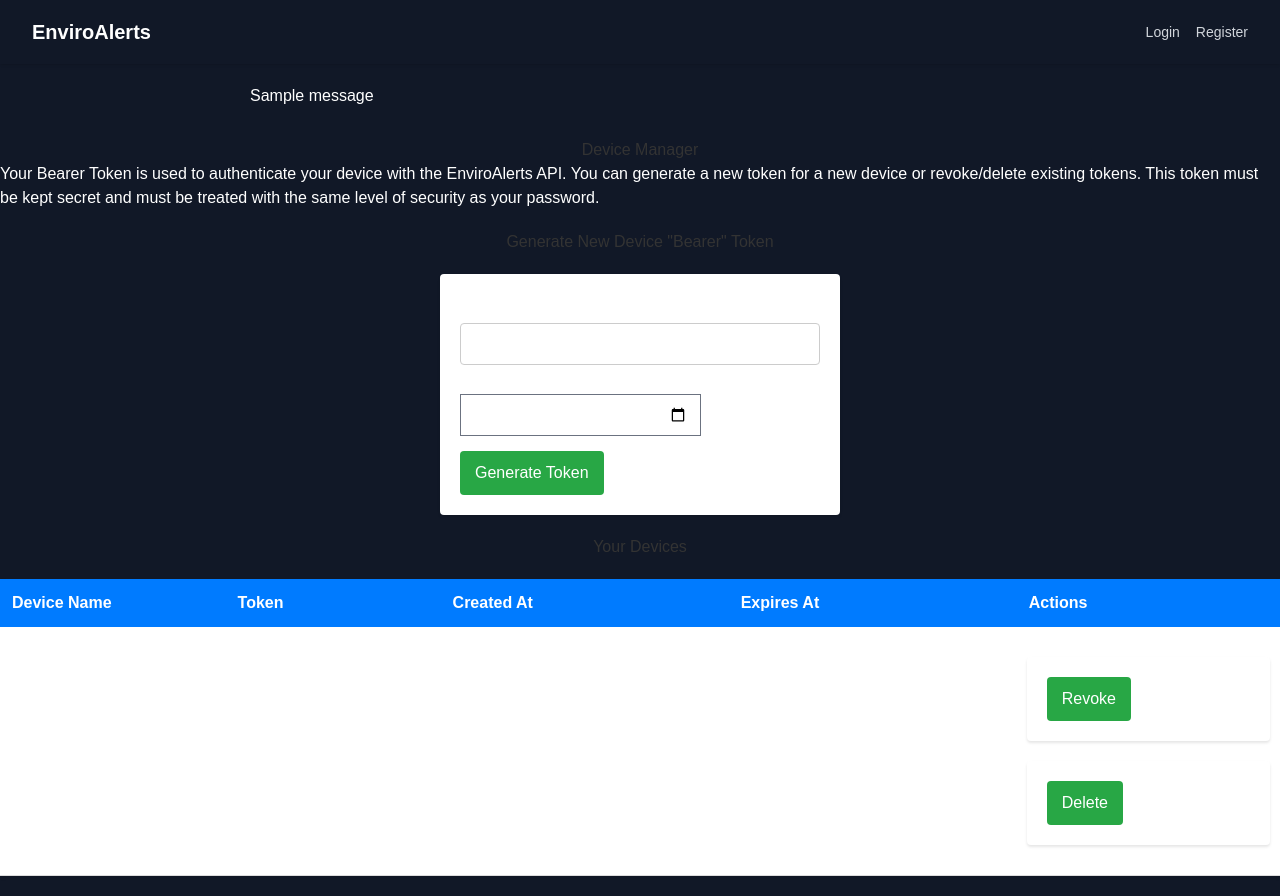
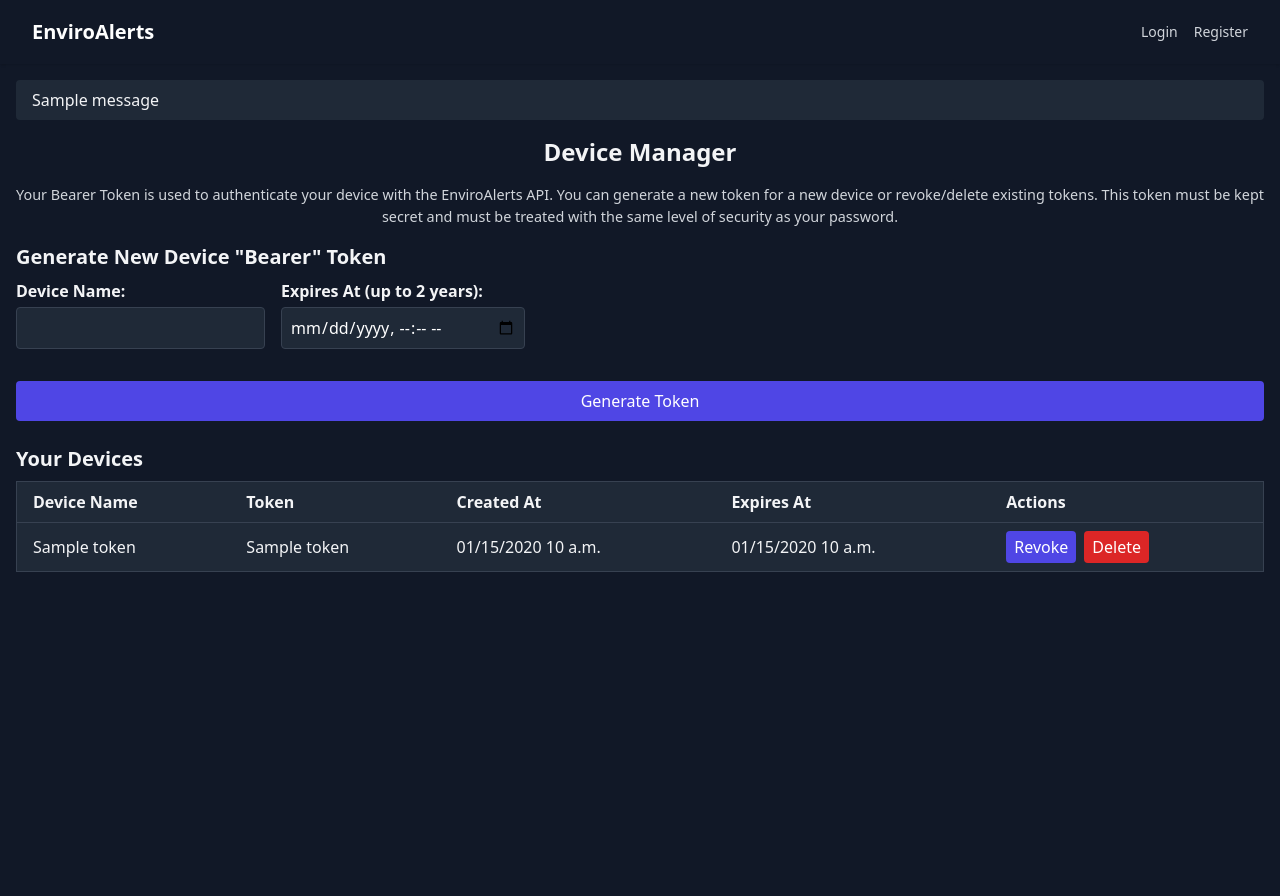
Before and after one commit to Argen1sw/final-project, a Django app: template api_tokens/templates/api_tokens/device_manager.html in a window 1280 px wide. After the commit the page ends 572 px from the top, so only its background shows below. Run offline with Django 3.2, Linux system fonts and the light colour scheme; the template is opened without the code that fills it: most values are stand-ins (such as "Sample title", 1, 10 or a date in 2020); one stand-in notice (Sample message) is shown.

Commit message:
applied style to device_manager.html

```diff
--- a/api_tokens/static/api_tokens/css/style.css
+++ /dev/null
@@ -1,117 +0,0 @@
-body {
-  font-family: Arial, sans-serif;
-  margin: 0;
-  padding: 0;
-  background-color: #f5f5f5;
-}
-
-h2,
-h3 {
-  color: #333;
-  text-align: center;
-  margin-top: 20px;
-}
-
-/* Container for content */
-.profile-container,
-.device-manager-container {
-  max-width: 800px;
-  margin: 0 auto;
-  padding: 20px;
-}
-
-/* Table Styles */
-table {
-  width: 100%;
-  border-collapse: collapse;
-  margin: 20px 0;
-  background-color: #fff;
-  box-shadow: 0 2px 3px rgba(0, 0, 0, 0.1);
-}
-
-table thead {
-  background-color: #007bff;
-  color: #fff;
-}
-
-table thead th {
-  padding: 12px;
-  text-align: left;
-  font-weight: bold;
-}
-
-table tbody tr {
-  border-bottom: 1px solid #ddd;
-}
-
-table tbody tr:hover {
-  background-color: #f1f1f1;
-}
-
-table tbody td {
-  padding: 10px;
-}
-
-/* Form Styles */
-form {
-  max-width: 400px;
-  margin: 20px auto;
-  background-color: #fff;
-  padding: 20px;
-  border-radius: 4px;
-  box-shadow: 0 2px 3px rgba(0, 0, 0, 0.1);
-}
-
-form div {
-  margin-bottom: 15px;
-}
-
-form label {
-  display: block;
-  margin-bottom: 5px;
-  font-weight: bold;
-}
-
-form input[type="text"] {
-  width: 100%;
-  padding: 8px;
-  border: 1px solid #ccc;
-  border-radius: 4px;
-}
-
-form button {
-  background-color: #28a745;
-  color: #fff;
-  border: none;
-  padding: 10px 15px;
-  border-radius: 4px;
-  cursor: pointer;
-}
-
-form button:hover {
-  background-color: #218838;
-}
-
-/* Message Alerts */
-ul.messages {
-  list-style-type: none;
-  padding: 0;
-  margin: 10px auto;
-  max-width: 800px;
-}
-
-ul.messages li {
-  padding: 10px;
-  margin-bottom: 10px;
-  border-radius: 4px;
-}
-
-ul.messages li.error {
-  background-color: #f8d7da;
-  color: #721c24;
-}
-
-ul.messages li.success {
-  background-color: #d4edda;
-  color: #155724;
-}
--- a/api_tokens/templates/api_tokens/device_manager.html
+++ b/api_tokens/templates/api_tokens/device_manager.html
@@ -7,98 +7,113 @@
 {% endblock %}
 
 {% block content %}
-
-  {% comment %} Make this message feature better later on with CSS to allow users to hide the message {% endcomment %}
+<div class="max-w-7xl mx-auto px-4 py-4">
+  {% comment %} Messages section styled with Tailwind classes {% endcomment %}
   {% if messages %}
-    <ul class="messages">
+    <ul class="mb-4 space-y-2">
       {% for message in messages %}
-        <li
-        {% if "token" in message.tags %}
-          class="{{ message.tags }}"
-        {% endif %}>
+        <li class="px-4 py-2 rounded bg-gray-800 text-gray-100 {{ message.tags }}">
           {{ message }}
         </li>
       {% endfor %}
     </ul>
   {% endif %}
 
-  <h2>Device Manager</h2>
-  <p>
+  <h2 class="text-2xl font-bold text-gray-100 mb-2">Device Manager</h2>
+  <p class="mb-4 text-gray-300">
     Your Bearer Token is used to authenticate your device with the EnviroAlerts API.
     You can generate a new token for a new device or revoke/delete existing tokens.
     This token must be kept secret and must be treated with the same level of security as your password.
   </p>
-  <h3>Generate New Device "Bearer" Token</h3>
-  <form method="post">
+
+  <h3 class="text-xl font-semibold text-gray-100 mb-2">Generate New Device "Bearer" Token</h3>
+  <form method="post" class="mb-6">
     {% csrf_token %}
+    <div class="flex flex-col md:flex-row md:items-center md:space-x-4 mb-4">
+      <div class="mb-2 md:mb-0">
+        <label for="device_name" class="block text-gray-100 mb-1">Device Name:</label>
+        <input type="text" id="device_name" name="device_name" required
+          class="w-full p-2 bg-gray-800 border border-gray-700 rounded focus:outline-none focus:ring-2 focus:ring-indigo-500 text-white">
+      </div>
       <div>
-      <label for="device_name">Device Name:</label>
-      <input type="text" id="device_name" name="device_name" required>
-      <label for="expires_at">Expires At (up to 2 years):</label>
-      <input type="datetime-local" id="expires_at" name="expires_at">
+        <label for="expires_at" class="block text-gray-100 mb-1">Expires At (up to 2 years):</label>
+        <input type="datetime-local" id="expires_at" name="expires_at"
+          class="w-full p-2 bg-gray-800 border border-gray-700 rounded focus:outline-none focus:ring-2 focus:ring-indigo-500 text-white">
       </div>
-    <button type="submit">Generate Token</button>
+    </div>
+    <button type="submit"
+      class="px-4 py-2 bg-indigo-600 text-white rounded hover:bg-indigo-700 focus:outline-none">
+      Generate Token
+    </button>
   </form>
 
   {% if user.is_admin or user.is_ambassador %}
-    <h3>All Devices</h3>
+    <h3 class="text-xl font-semibold text-gray-100 mb-2">All Devices</h3>
   {% else %}
-    <h3>Your Devices</h3>
+    <h3 class="text-xl font-semibold text-gray-100 mb-2">Your Devices</h3>
   {% endif %}
 
-  <table>
+  <div class="overflow-x-auto">
+    <table class="min-w-full bg-gray-800 text-gray-100 border border-gray-700">
       <thead>
         <tr>
           {% if user.is_admin or user.is_ambassador %}
-          <th>User</th>
+            <th class="px-4 py-2 border-b border-gray-700 text-left">User</th>
           {% endif %}
-        <th>Device Name</th>
-        <th>Token</th>
-        <th>Created At</th>
-        <th>Expires At</th>
-        <th>Actions</th>
+          <th class="px-4 py-2 border-b border-gray-700 text-left">Device Name</th>
+          <th class="px-4 py-2 border-b border-gray-700 text-left">Token</th>
+          <th class="px-4 py-2 border-b border-gray-700 text-left">Created At</th>
+          <th class="px-4 py-2 border-b border-gray-700 text-left">Expires At</th>
+          <th class="px-4 py-2 border-b border-gray-700 text-left">Actions</th>
         </tr>
       </thead>
       <tbody>
         {% for token in access_tokens %}
-        <tr>
+          <tr class="border-b border-gray-700">
             {% if user.is_admin or user.is_ambassador %}
-            <td>{{ token.user }}</td>
+              <td class="px-4 py-2">{{ token.user }}</td>
             {% endif %}
-          <td>{{ token.device_name }}</td>
-          <td>{{ token.token }}</td>
-          <td>{{ token.created_at|date:"SHORT_DATETIME_FORMAT" }}</td>
-          <td>{{ token.expires_at|date:"SHORT_DATETIME_FORMAT" }}</td>
-
-          <td>
+            <td class="px-4 py-2">{{ token.device_name }}</td>
+            <td class="px-4 py-2 break-all">{{ token.token }}</td>
+            <td class="px-4 py-2">{{ token.created_at|date:"SHORT_DATETIME_FORMAT" }}</td>
+            <td class="px-4 py-2">{{ token.expires_at|date:"SHORT_DATETIME_FORMAT" }}</td>
+            <td class="px-4 py-2">
+              <div class="flex space-x-2">
                 <form method="post" action="{% url 'token_revoke' token.id %}">
                   {% csrf_token %}
                   {% if token.is_revoked %}
                     {% if user.is_admin or user.is_ambassador %}
-                  <button type="submit" >Unrevoke</button>
+                      <button type="submit"
+                        class="px-2 py-1 bg-indigo-600 text-white rounded hover:bg-indigo-700 focus:outline-none">
+                        Unrevoke
+                      </button>
                     {% else %}
-                  Revoked
+                      <span class="px-2 py-1 bg-gray-600 text-white rounded">Revoked</span>
                     {% endif %}
                   {% else %}
-                <button type="submit">Revoke</button>
+                    <button type="submit"
+                      class="px-2 py-1 bg-indigo-600 text-white rounded hover:bg-indigo-700 focus:outline-none">
+                      Revoke
+                    </button>
                   {% endif %}
                 </form>
-
                 <form method="post" action="{% url 'token_delete' token.id %}">
                   {% csrf_token %}
-              <button type="submit">Delete</button>
+                  <button type="submit"
+                    class="px-2 py-1 bg-red-600 text-white rounded hover:bg-red-700 focus:outline-none">
+                    Delete
+                  </button>
                 </form>
-
+              </div>
             </td>
-
           </tr>
         {% empty %}
           <tr>
-          <td colspan="5">No devices found.</td>
+            <td colspan="6" class="px-4 py-2 text-center">No devices found.</td>
           </tr>
         {% endfor %}
       </tbody>
     </table>
-
-
+  </div>
+</div>
 {% endblock %}
--- a/static/css/output.css
+++ b/static/css/output.css
@@ -876,12 +876,24 @@
   margin-right: auto;
 }
 
+.mb-1 {
+  margin-bottom: 0.25rem;
+}
+
 .mb-12 {
   margin-bottom: 3rem;
 }
 
 .mb-2 {
   margin-bottom: 0.5rem;
+}
+
+.mb-4 {
+  margin-bottom: 1rem;
+}
+
+.mb-6 {
+  margin-bottom: 1.5rem;
 }
 
 .mb-8 {
@@ -988,6 +1000,10 @@
   width: 100%;
 }
 
+.min-w-full {
+  min-width: 100%;
+}
+
 .max-w-7xl {
   max-width: 80rem;
 }
@@ -1028,6 +1044,10 @@
   resize: both;
 }
 
+.flex-col {
+  flex-direction: column;
+}
+
 .flex-wrap {
   flex-wrap: wrap;
 }
@@ -1054,6 +1074,12 @@
   margin-left: calc(0.5rem * calc(1 - var(--tw-space-x-reverse)));
 }
 
+.space-x-4 > :not([hidden]) ~ :not([hidden]) {
+  --tw-space-x-reverse: 0;
+  margin-right: calc(1rem * var(--tw-space-x-reverse));
+  margin-left: calc(1rem * calc(1 - var(--tw-space-x-reverse)));
+}
+
 .space-y-1 > :not([hidden]) ~ :not([hidden]) {
   --tw-space-y-reverse: 0;
   margin-top: calc(0.25rem * calc(1 - var(--tw-space-y-reverse)));
@@ -1066,10 +1092,18 @@
   margin-bottom: calc(0.5rem * var(--tw-space-y-reverse));
 }
 
+.overflow-x-auto {
+  overflow-x: auto;
+}
+
 .truncate {
   overflow: hidden;
   text-overflow: ellipsis;
   white-space: nowrap;
+}
+
+.break-all {
+  word-break: break-all;
 }
 
 .rounded {
@@ -1088,9 +1122,18 @@
   border-width: 1px;
 }
 
+.border-b {
+  border-bottom-width: 1px;
+}
+
 .border-gray-700 {
   --tw-border-opacity: 1;
   border-color: rgb(55 65 81 / var(--tw-border-opacity, 1));
+}
+
+.bg-gray-600 {
+  --tw-bg-opacity: 1;
+  background-color: rgb(75 85 99 / var(--tw-bg-opacity, 1));
 }
 
 .bg-gray-800 {
@@ -1106,6 +1149,11 @@
 .bg-indigo-600 {
   --tw-bg-opacity: 1;
   background-color: rgb(79 70 229 / var(--tw-bg-opacity, 1));
+}
+
+.bg-red-600 {
+  --tw-bg-opacity: 1;
+  background-color: rgb(220 38 38 / var(--tw-bg-opacity, 1));
 }
 
 .p-1 {
@@ -1126,6 +1174,10 @@
 
 .p-3 {
   padding: 0.75rem;
+}
+
+.p-4 {
+  padding: 1rem;
 }
 
 .p-8 {
@@ -1170,13 +1222,27 @@
   padding-top: 0.5rem;
 }
 
+.text-left {
+  text-align: left;
+}
+
 .text-center {
   text-align: center;
+}
+
+.text-2xl {
+  font-size: 1.5rem;
+  line-height: 2rem;
 }
 
 .text-base {
   font-size: 1rem;
   line-height: 1.5rem;
+}
+
+.text-lg {
+  font-size: 1.125rem;
+  line-height: 1.75rem;
 }
 
 .text-sm {
@@ -1345,6 +1411,11 @@
   background-color: rgb(67 56 202 / var(--tw-bg-opacity, 1));
 }
 
+.hover\:bg-red-700:hover {
+  --tw-bg-opacity: 1;
+  background-color: rgb(185 28 28 / var(--tw-bg-opacity, 1));
+}
+
 .hover\:text-white:hover {
   --tw-text-opacity: 1;
   color: rgb(255 255 255 / var(--tw-text-opacity, 1));
@@ -1377,6 +1448,26 @@
   }
 }
 
+@media (min-width: 768px) {
+  .md\:mb-0 {
+    margin-bottom: 0px;
+  }
+
+  .md\:flex-row {
+    flex-direction: row;
+  }
+
+  .md\:items-center {
+    align-items: center;
+  }
+
+  .md\:space-x-4 > :not([hidden]) ~ :not([hidden]) {
+    --tw-space-x-reverse: 0;
+    margin-right: calc(1rem * var(--tw-space-x-reverse));
+    margin-left: calc(1rem * calc(1 - var(--tw-space-x-reverse)));
+  }
+}
+
 @media (min-width: 1024px) {
   .lg\:flex {
     display: flex;
```
Lines whose indentation alone changed are shown as unchanged.
